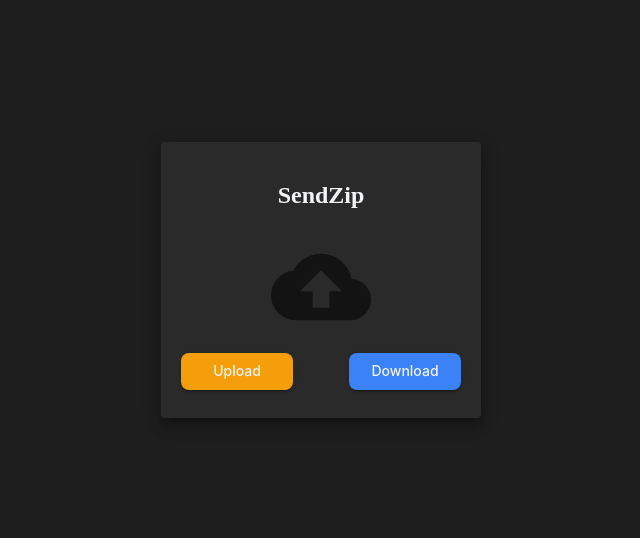
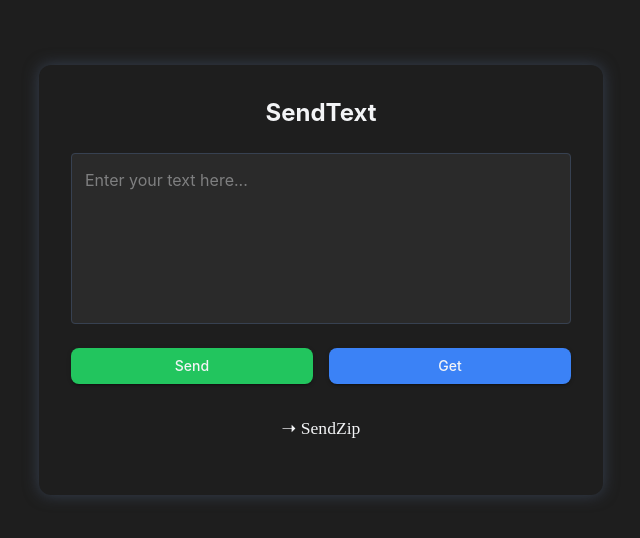
Before and after one commit to pratik7262/SendZip-Frontend, a React (Create React App) app: page /sendText in a window 1280 px wide. Shown: the part 120-658 px from the top of the page, without its empty margins (319-959 px from the left). Built offline with nearby package versions, Linux system fonts and the light colour scheme.

Commit message:
changes for SendText

```diff
--- a/package.json
+++ b/package.json
@@ -5,6 +5,7 @@
   "dependencies": {
     "@emotion/react": "^11.14.0",
     "@emotion/styled": "^11.14.0",
+    "@mui/icons-material": "^6.4.2",
     "@mui/material": "^6.4.0",
     "@testing-library/jest-dom": "^5.14.1",
     "@testing-library/react": "^13.0.0",
@@ -14,7 +15,9 @@
     "react": "^19.0.0",
     "react-dom": "^19.0.0",
     "react-icons": "^5.4.0",
+    "react-router-dom": "^7.1.5",
     "react-scripts": "5.0.1",
+    "react-toastify": "^11.0.3",
     "web-vitals": "^2.1.0"
   },
   "scripts": {
--- a/src/App.js
+++ b/src/App.js
@@ -1,5 +1,7 @@
 import { Stack } from "@mui/material";
 import ZipShare from "./components/ZipShare";
+import { Route, Routes } from "react-router-dom";
+import TextShare from "./components/TextShare";
 
 function App() {
   return (
@@ -12,7 +14,10 @@ function App() {
         height: "100vh",
       }}
     >
-      <ZipShare />
+      <Routes>
+        <Route path="/" element={<ZipShare />} />
+        <Route path="/sendText" element={<TextShare />} />
+      </Routes>
     </Stack>
   );
 }
--- /dev/null
+++ b/src/components/TextShare.jsx
@@ -0,0 +1,127 @@
+import React, { useState } from "react";
+import { Button, TextField, Box, Grid, Typography } from "@mui/material";
+import { background, borders, primary, secondary, textPrimary } from "../theme";
+import { Link } from "react-router-dom";
+import { toast } from "react-toastify";
+import { BASE_URL } from "../urls";
+import axios from "axios";
+import Toast from "./Toast";
+
+const TextShare = () => {
+  const [text, setText] = useState("");
+
+  const getText = async () => {
+    try {
+      const response = await axios.get(`${BASE_URL}/api/text/getText`);
+      setText(response.data.text);
+      toast.success("Text fetched successfully!");
+    } catch (error) {
+      toast.error("Error: Failed to fetch text!");
+    }
+  };
+
+  const sendText = async () => {
+    try {
+      if (!text.trim()) {
+        toast.error("Error: Text cannot be empty!");
+        return;
+      }
+
+      const responce = await axios.post(`${BASE_URL}/api/text/sendText`, {
+        text,
+      });
+      setText("");
+      toast.success(responce.data.message);
+    } catch (error) {
+      toast.error(error.message);
+    }
+  };
+
+  return (
+    <Box
+      sx={{
+        display: "flex",
+        flexDirection: "column",
+        alignItems: "center",
+        gap: 3,
+        width: "100%",
+        maxWidth: "500px",
+        margin: "auto",
+        padding: 4,
+        backgroundColor: background[500],
+        borderRadius: 3,
+        boxShadow: `0px 0px 15px ${borders[500]}`,
+      }}
+    >
+      <Typography variant="h5" color={textPrimary[500]} fontWeight="bold">
+        SendText
+      </Typography>
+
+      {/* Large Text Area */}
+      <TextField
+        multiline
+        rows={6}
+        variant="outlined"
+        fullWidth
+        value={text}
+        onChange={(e) => setText(e.target.value)}
+        placeholder="Enter your text here..."
+        sx={{
+          backgroundColor: "#2a2a2a",
+          borderRadius: 1,
+          input: { color: "#f3f4f6" }, // Light text
+          "& .MuiOutlinedInput-root": {
+            "& fieldset": { borderColor: borders[500] },
+            "&:hover fieldset": { borderColor: primary[500] },
+            "&.Mui-focused fieldset": { borderColor: primary[500] },
+          },
+        }}
+      />
+
+      {/* Buttons at the bottom */}
+      <Grid container spacing={2}>
+        <Grid item xs={6}>
+          <Button
+            variant="contained"
+            fullWidth
+            sx={{
+              backgroundColor: secondary[500],
+              "&:hover": { backgroundColor: secondary[600] },
+            }}
+            onClick={sendText}
+          >
+            Send
+          </Button>
+        </Grid>
+        <Grid item xs={6}>
+          <Button
+            onClick={getText}
+            variant="contained"
+            fullWidth
+            sx={{
+              backgroundColor: primary[500],
+              "&:hover": { backgroundColor: primary[700] },
+            }}
+          >
+            Get
+          </Button>
+        </Grid>
+      </Grid>
+      <Link
+        to="/"
+        style={{
+          color: textPrimary[500],
+          fontSize: "1.1rem",
+          textAlign: "center",
+          marginTop: "10px",
+          textDecoration: "none",
+        }}
+      >
+        ➝ SendZip
+      </Link>
+      <Toast />
+    </Box>
+  );
+};
+
+export default TextShare;
--- a/src/components/ZipShare.jsx
+++ b/src/components/ZipShare.jsx
@@ -3,15 +3,25 @@ import {
   CircularProgress,
   Grid,
   IconButton,
-  Paper,
-  Stack,
+  Box,
+  Typography,
 } from "@mui/material";
+import { CloudUpload, CloudDownload } from "@mui/icons-material"; // New Icons
 import axios from "axios";
 import { useRef, useState } from "react";
 import { BASE_URL } from "../urls";
-import { MdCloudUpload } from "react-icons/md";
 import { toast } from "react-toastify";
 import Toast from "./Toast";
+import {
+  accent,
+  primary,
+  secondary,
+  textPrimary,
+  background,
+  borders,
+  accentSecondary,
+} from "../theme";
+import { Link } from "react-router-dom";
 
 const ZipShare = () => {
   const uploadRef = useRef();
@@ -20,25 +30,21 @@ const ZipShare = () => {
   const [selectedFile, setSelectedFile] = useState(null);
 
   const handleFileChange = (event) => {
-    setSelectedFile(event.target.files[0]); // Get the selected file
+    setSelectedFile(event.target.files[0]);
   };
 
-  const handleClcik = () => {
+  const handleClick = () => {
     uploadRef.current.click();
   };
 
   const handleUpload = async () => {
-    // Check if the file is a ZIP file
-    // if (selectedFile.type !== "application/zip") {
-    //   alert("Only Zip is allowed");
-    //   console.log(selectedFile.type);
-    //   return;
-    // }
-
+    if (!selectedFile) {
+      toast.error("Please select a file first.");
+      return;
+    }
     setLoading(true);
     const formData = new FormData();
-    formData.append("file", selectedFile); // Append the file to FormData
-
+    formData.append("file", selectedFile);
     try {
       await axios.post(`${BASE_URL}/api/zip/uploadZip`, formData, {
         headers: {
@@ -47,11 +53,10 @@ const ZipShare = () => {
       });
       toast.success("File uploaded successfully!");
       setSelectedFile(null);
-      setLoading(false);
     } catch (error) {
       toast.error("Error uploading file: " + error.message);
+    }
     setLoading(false);
-    }
   };
 
   const handleDownload = async () => {
@@ -63,94 +68,142 @@ const ZipShare = () => {
 
       // Extract filename from Content-Disposition header
       const contentDisposition = response.headers["content-disposition"];
-
       const filename = contentDisposition
-        ? contentDisposition.split("filename=")[1].replace(/"/g, "") // Parse the filename
-        : "downloaded-file.zip"; // Fallback filename
+        ? contentDisposition.split("filename=")[1].replace(/"/g, "")
+        : "downloaded-file.zip";
 
       const blob = new Blob([response.data], { type: "application/zip" });
-
       const link = document.createElement("a");
       link.href = window.URL.createObjectURL(blob);
       link.download = filename;
       link.click();
-
       window.URL.revokeObjectURL(link.href);
 
       toast.success("File downloaded successfully!");
-      setIsLoading(false);
     } catch (error) {
-      setIsLoading(false);
       toast.error("Error downloading file: " + error.message);
     }
-  };
-
-  const paperStyle = {
-    padding: 20,
-    // height: "50vh",
-    width: 280,
-    margin: "20px auto",
-  };
-  const btnstyle = {
-    margin: "8px 0",
-    // backgroundColor: "#607d8b",
-    width: "40%",
+    setIsLoading(false);
   };
 
   return (
-    <Grid justifyContent="center" alignItems="center">
-      <Paper elevation={10} style={paperStyle}>
-        <Grid align="center">
-          <h2>SendZip</h2>
-        </Grid>
+    <Box
+      sx={{
+        display: "flex",
+        flexDirection: "column",
+        alignItems: "center",
+        gap: 3,
+        width: "100%",
+        maxWidth: "500px",
+        margin: "auto",
+        padding: 4,
+        backgroundColor: background[500],
+        borderRadius: 3,
+        boxShadow: `0px 0px 15px ${borders[500]}`,
+      }}
+    >
+      {/* Header */}
+      <Typography variant="h5" color={textPrimary[500]} fontWeight="bold">
+        SendZip
+      </Typography>
+
+      {/* Hidden File Input */}
       <input
         type="file"
-          // fullWidth
         ref={uploadRef}
-          // value={selectedFile}
-          required
-          style={{ my: 1, display: "none" }}
+        style={{ display: "none" }}
         name="zip"
         onChange={handleFileChange}
       />
-        <Stack width="100%" justifyContent="center" alignItems="center">
-          <IconButton onClick={handleClcik}>
-            {selectedFile ? (
-              <MdCloudUpload style={{ fontSize: 100, color: "#4caf50" }} />
-            ) : (
-              <MdCloudUpload style={{ fontSize: 100 }} />
-            )}
+
+      {/* Upload Icon with File Name */}
+      <Box
+        sx={{
+          display: "flex",
+          flexDirection: "column",
+          alignItems: "center",
+          gap: 1,
+        }}
+      >
+        <IconButton
+          onClick={handleClick}
+          sx={{
+            color: selectedFile ? accent[500] : accentSecondary[500],
+          }}
+        >
+          <CloudUpload sx={{ fontSize: 80 }} />
         </IconButton>
-        </Stack>
-        <Stack direction="row" spacing={2} justifyContent="space-between">
+        <Typography
+          variant="body2"
+          color={textPrimary[500]}
+          sx={{ opacity: selectedFile ? 1 : 0.5 }}
+        >
+          {selectedFile ? selectedFile.name : "No file selected"}
+        </Typography>
+      </Box>
+
+      {/* Upload & Download Buttons */}
+      <Grid container spacing={2}>
+        <Grid item xs={6}>
           <Button
             onClick={handleUpload}
-            color="warning"
+            fullWidth
             variant="contained"
-            style={btnstyle}
+            sx={{
+              backgroundColor: secondary[500],
+              "&:hover": { backgroundColor: secondary[600] },
+              height: "45px",
+            }}
           >
             {loading ? (
               <CircularProgress sx={{ color: "white" }} size={24} />
             ) : (
-              "Upload"
+              <>
+                <CloudUpload sx={{ marginRight: 1, fontSize: 20 }} />
+                Upload
+              </>
             )}
           </Button>
+        </Grid>
+        <Grid item xs={6}>
           <Button
-            type="submit"
+            onClick={handleDownload}
+            fullWidth
             variant="contained"
-            style={btnstyle}
-            onClick={handleDownload}
+            sx={{
+              backgroundColor: primary[500],
+              "&:hover": { backgroundColor: primary[700] },
+              height: "45px",
+            }}
           >
             {isLoading ? (
               <CircularProgress sx={{ color: "white" }} size={24} />
             ) : (
-              "Download"
+              <>
+                <CloudDownload sx={{ marginRight: 1, fontSize: 20 }} />
+                Download
+              </>
             )}
           </Button>
-        </Stack>
-      </Paper>
+        </Grid>
+      </Grid>
+
+      {/* SendText Link */}
+      <Link
+        to="/sendText"
+        style={{
+          color: textPrimary[500],
+          fontSize: "1.1rem",
+          textAlign: "center",
+          marginTop: "10px",
+          textDecoration: "none",
+        }}
+      >
+        ➝ SendText
+      </Link>
+
       <Toast />
-    </Grid>
+    </Box>
   );
 };
 
--- a/src/index.js
+++ b/src/index.js
@@ -4,12 +4,15 @@ import "./index.css";
 import App from "./App";
 import { ThemeProvider } from "@mui/material";
 import theme from "./theme";
+import { BrowserRouter } from "react-router-dom";
 
 const root = ReactDOM.createRoot(document.getElementById("root"));
 root.render(
   <React.StrictMode>
-    <ThemeProvider theme={theme}>
-      <App />
-    </ThemeProvider>
+    <BrowserRouter>
+      <ThemeProvider theme={theme}>
+        <App />
+      </ThemeProvider>
+    </BrowserRouter>
   </React.StrictMode>
 );
--- a/src/theme.js
+++ b/src/theme.js
@@ -120,6 +120,18 @@ export const borders = {
   900: "#0b0d10",
 };
 
+export const accentSecondary = {
+  100: "#eeddfd",
+  200: "#dcbbfc",
+  300: "#cb99fa",
+  400: "#b977f9",
+  500: "#a855f7",
+  600: "#8644c6",
+  700: "#653394",
+  800: "#432263",
+  900: "#221131",
+};
+
 const theme = createTheme({
   palette: {
     primary: {
```
Also changed, not shown: 1 other file (tests, documents, lock files or other folders). Lines whose indentation alone changed are shown as unchanged.
